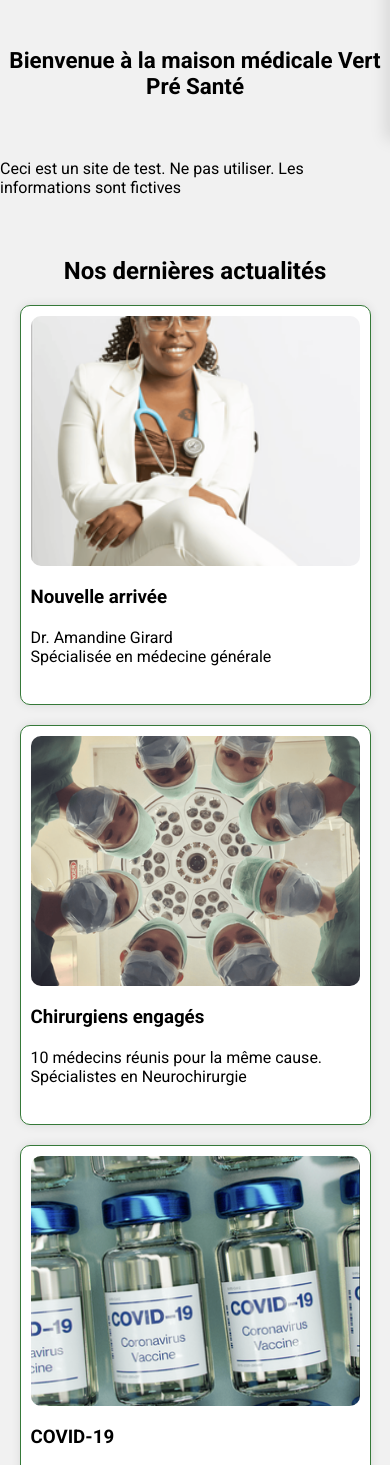
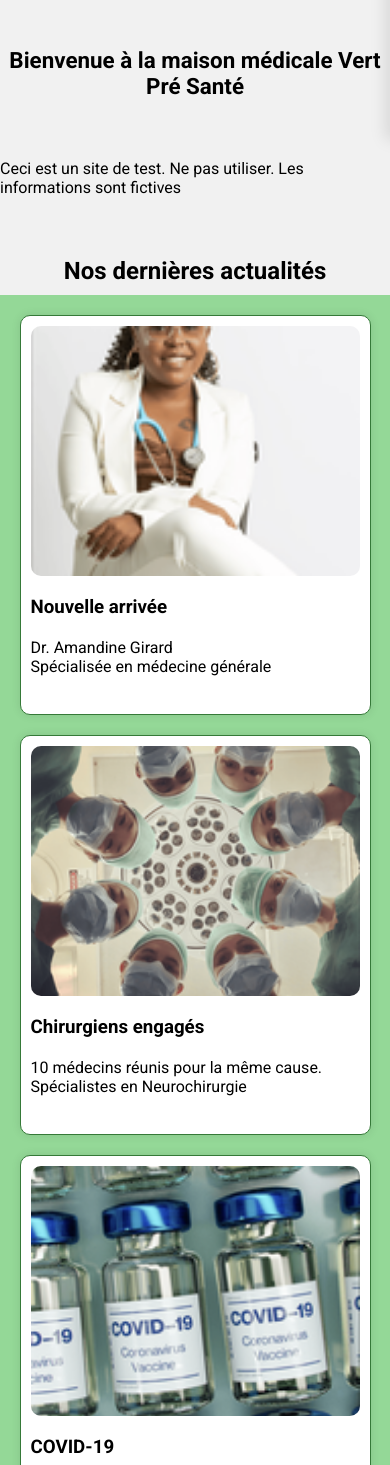
Before and after one commit to GaryVH01/SEO_training, a plain HTML site: page index.html in a window 390 px wide. Shown: the part 113-1578 px from the top of the page. Drawn offline with Linux system fonts and the light colour scheme.

Commit message:
img responsives sm-md-large

```diff
--- a/index.html
+++ b/index.html
@@ -53,7 +53,12 @@
             <div class="card-image">
               <img
                 class="card-img"
-                src="./img/doc-md.webp"
+                src="./img/doc-large.webp"
+                srcset="
+                  ./img/doc-sm.webp     480w,
+                  ./img/doc-md.webp    1024w,
+                  ./img/doc-large.webp 1920w
+                "
                 alt="Photo d'une femme médecin assise sur une chaise arborant un grand sourire. Elle porte un tailleur de couleur blanche, des lunettes de vue, de grandes boucles d'oreilles et un stétoscope autour du cou."
               />
             </div>
@@ -75,7 +80,12 @@
             <div class="card-image">
               <img
                 class="card-img"
-                src="./img/chirurgiens-md.webp"
+                src="./img/chirurgiens-large.webp"
+                srcset="
+                  ./img/chirurgiens-sm.webp     480w,
+                  ./img/chirurgiens-md.webp    1024w,
+                  ./img/chirurgiens-large.webp 1920w
+                "
                 alt="Photo vue à la première personne de médecins organisés en cercle au dessus de la table d'opération regardant vers le patient. Ils portent tous un masque chirurgical. Des lumières de bloc opératoire, en fond, éteintes.."
               />
             </div>
@@ -98,8 +108,13 @@
             <div class="card-image">
               <img
                 class="card-img"
-                src="./img/covid-md.webp"
-                alt="Doses de vaccination pour le coronavirus. Différents échantillons en verre transparent alignés avec un couvercle de couleur bleue"
+                src="./img/covid-large.webp"
+                srcset="
+                  ./img/covid-sm.webp     480w,
+                  ./img/covid-md.webp    1024w,
+                  ./img/covid-large.webp 1920w
+                "
+                alt="Doses de vaccination pour le coronavirus. Différents échantillons en verre transparent alignés avec un couvercle de couleur bleue."
               />
             </div>
             <h3>COVID-19</h3>
--- a/style.css
+++ b/style.css
@@ -356,8 +356,31 @@ section {
         font-size: 1.4em;
     }
 
+    .blog {
+        margin-bottom: 0;
+    }
+
+    .blog-posts {
+        background-color: #94d897;
+        margin: 0;
+        padding: 20px;
+    }
+
+    .map {
+        height: 300px;
+    }
+
+    .address {
+        margin-bottom: 20px;
+    }
+
     .infos {
         flex-direction: column;
+        background-color: #c8c8c8;
+    }
+
+    .infos img {
+        width: 80vw;
     }
 
     .card {
```
Also changed, not shown: img/chirurgiens-sm.webp (added), img/covid-sm.webp (added), img/doc-sm.webp (added), img/logo.sm.webp (added).
